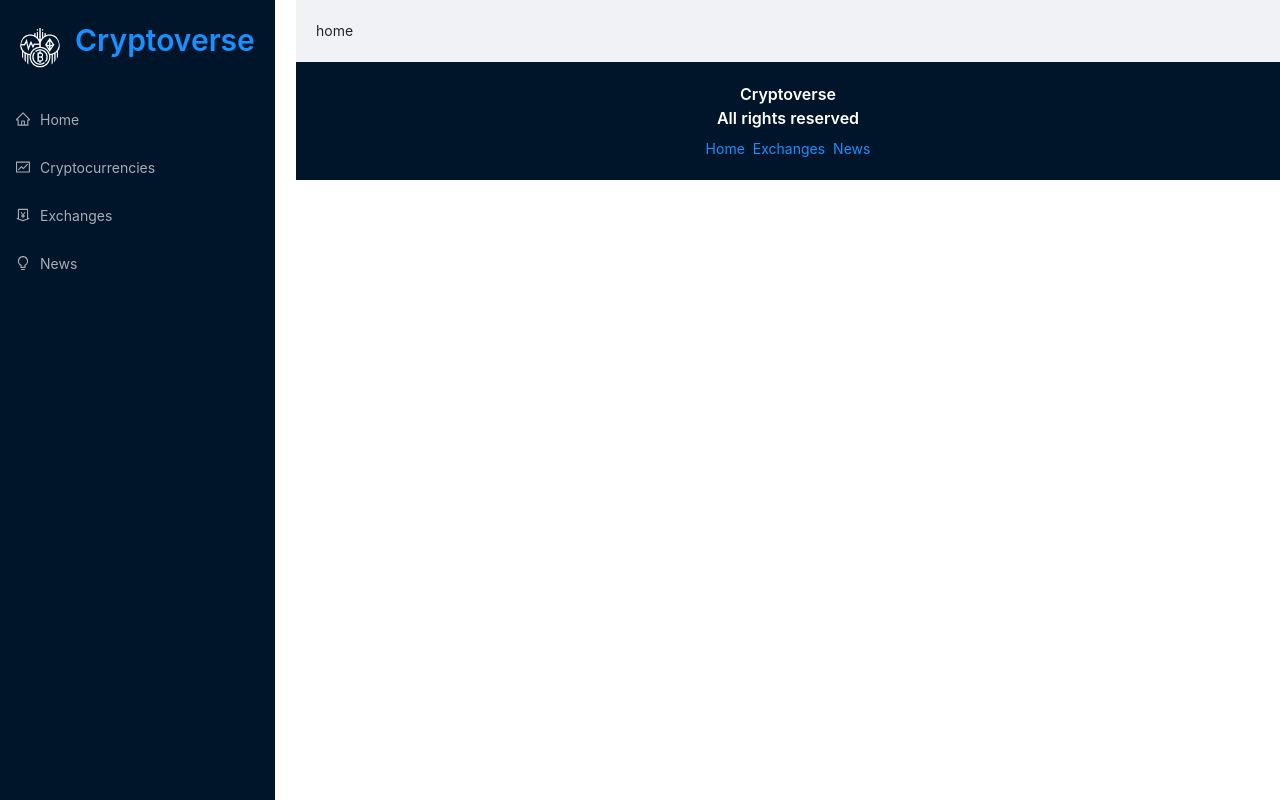
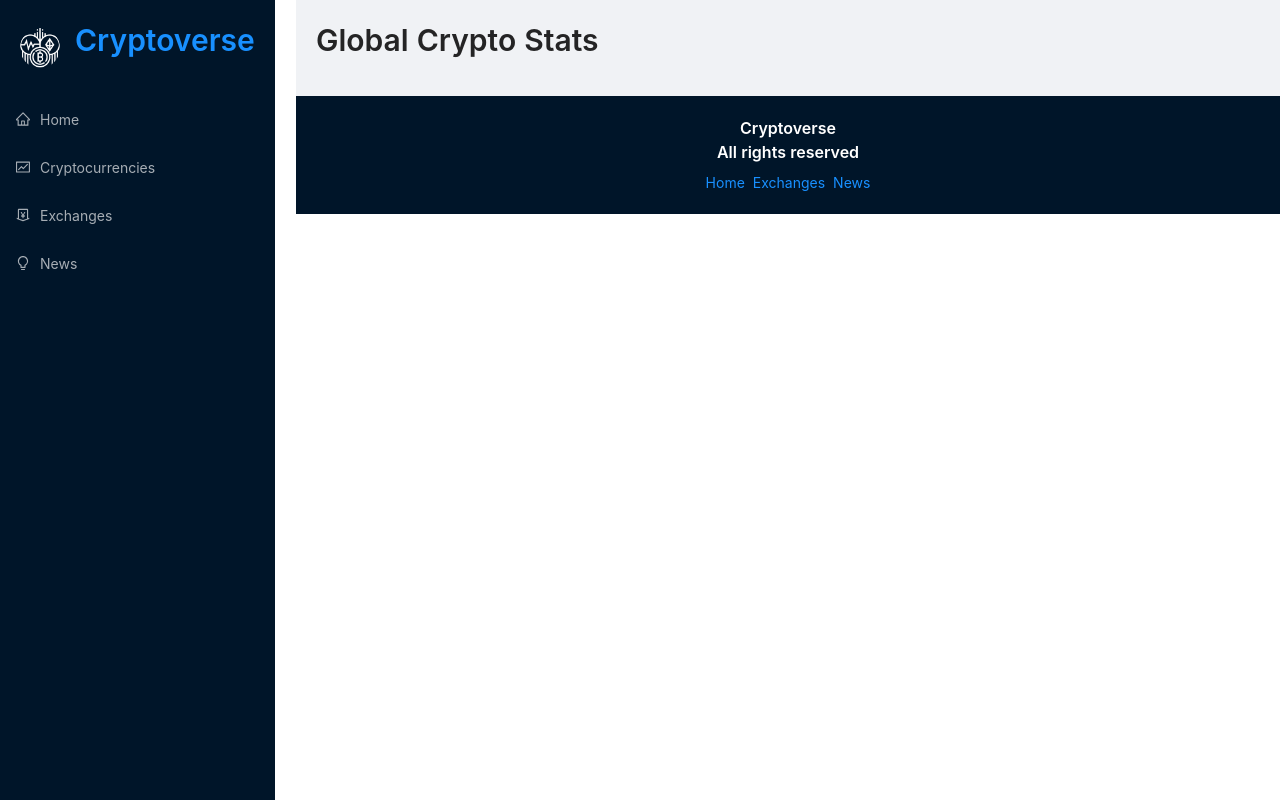
Before and after one commit to i-doshechnikow/cryptocurrency-app, a React (Create React App) app: page / in a window 1280 px wide. Built offline with nearby package versions, Linux system fonts and the light colour scheme.

Commit message:
starts to make homepage

```diff
--- a/src/components/Homepage.jsx
+++ b/src/components/Homepage.jsx
@@ -1,7 +1,18 @@
 import React from "react";
+import millify from "millify";
+import { Typography, Row, Col, Statistic } from "antd";
+import { Link } from "react-router-dom";
+
+const { Title } = Typography;
 
 const Homepage = () => {
-  return <div>home</div>;
+  return (
+    <>
+      <Title level={2} className="heading">
+        Global Crypto Stats
+      </Title>
+    </>
+  );
 };
 
 export default Homepage;
```
